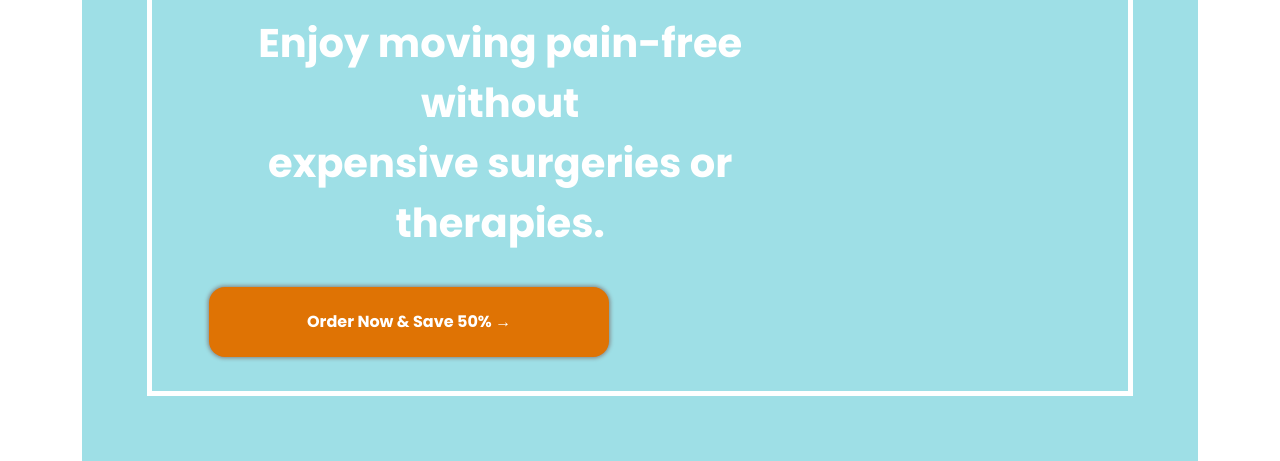
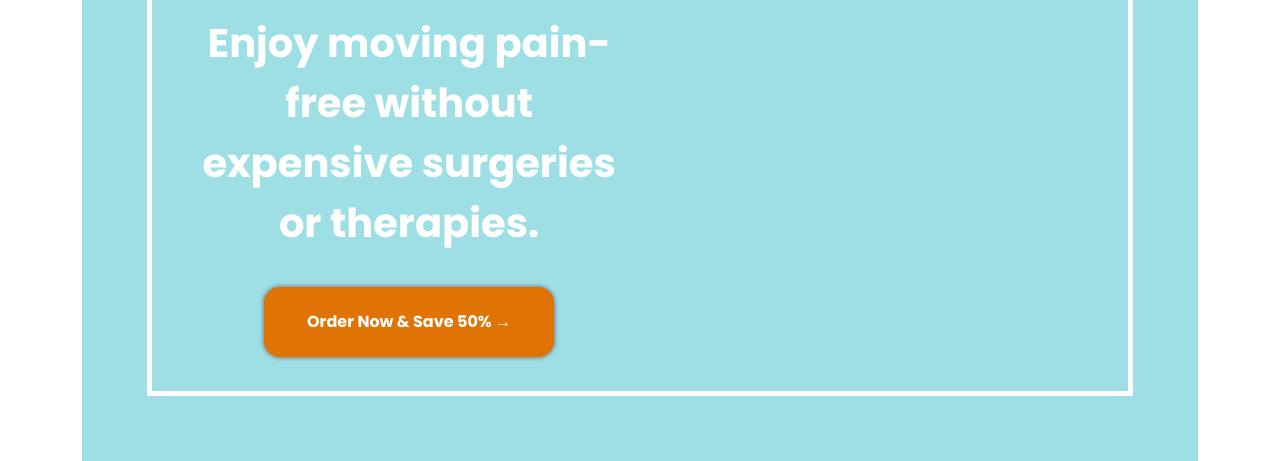
Before and after one commit to SHAHWAIZforever/final-knee-brace, a plain HTML site: page index.html in a window 1280 px wide. Shown: the part 8995-9456 px from the top of the page. Drawn offline with nearby package versions, Linux system fonts and the light colour scheme; a web font is replaced by a local one.

Commit message:
Update style.css

```diff
--- a/style.css
+++ b/style.css
@@ -536,7 +536,8 @@ text-shadow: 2px 2px 5px rgba(0, 0, 0, 0.3);
     font-size: 40px;
     font-family: "poppins";
     font-weight: 700;
-    width: 80vw;
+    max-width: 600px;
+    min-width: 290px;
     text-align: center;
 
 }
@@ -577,7 +578,8 @@ text-shadow: 2px 2px 5px rgba(0, 0, 0, 0.3);
     margin-top: 10px;
 }
 .priced{
-    max-width: 400px;
+    max-width: 290px;
+    min-width: 290px;
     height: 70px;
     font-size: medium;
 }
```
